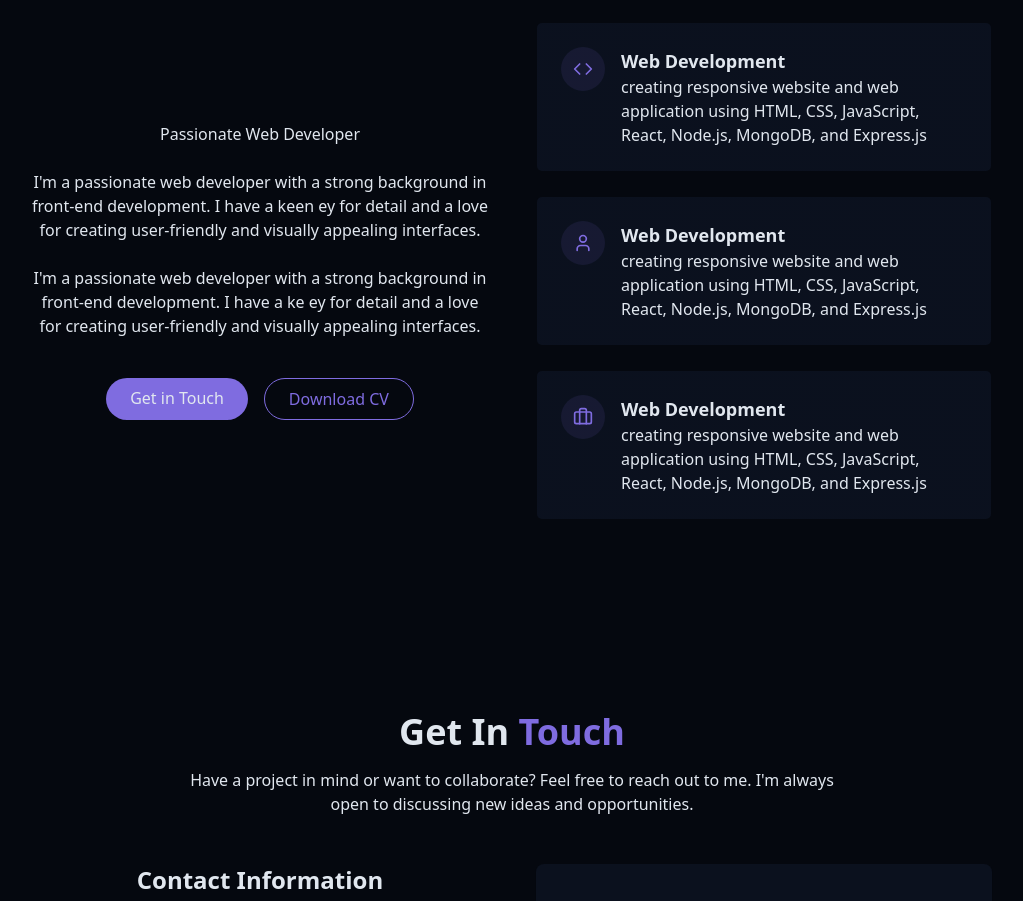
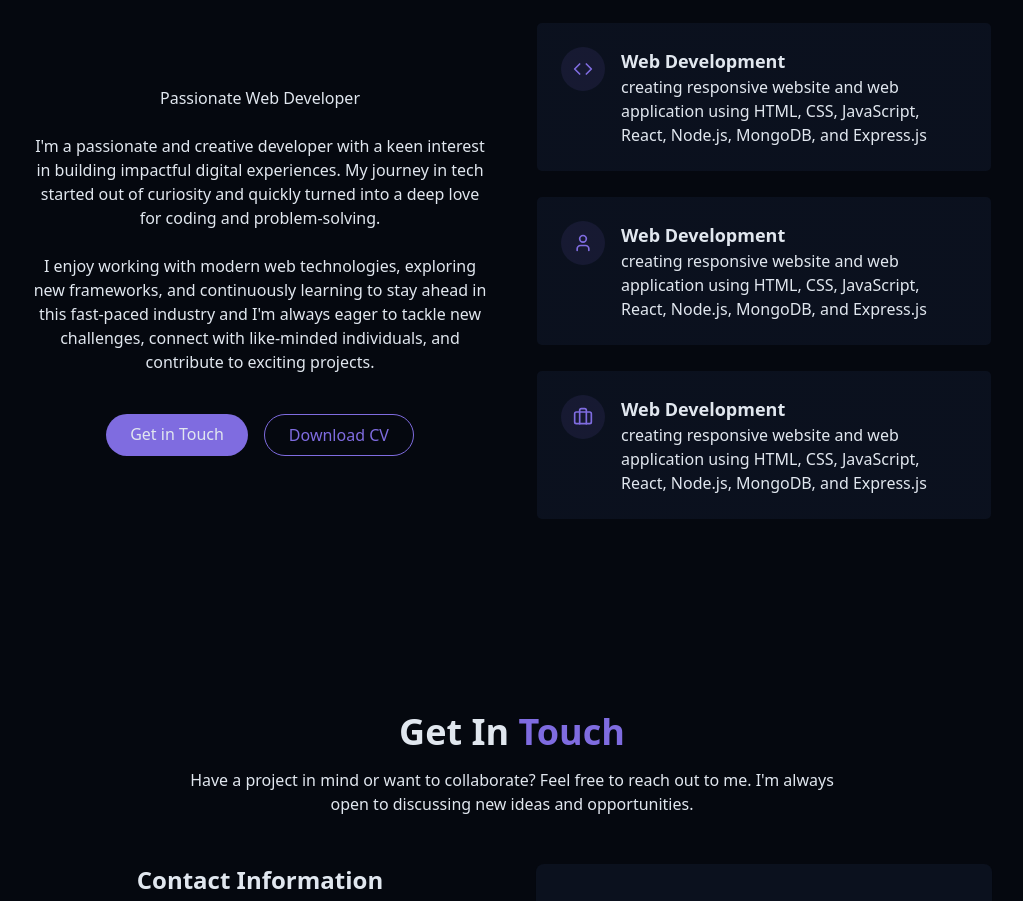
Before and after one commit to prathambagri/My_Portfolio, a React (Vite) app in the folder Portfolio/: page / in a window 1280 px wide. Shown: the part 2440-3341 px from the top of the page, without its empty margins (128-1151 px from the left). Built offline with nearby package versions, Linux system fonts and the light colour scheme.

Commit message:
pharagraph change

```diff
--- a/Portfolio/src/components/AboutMe.jsx
+++ b/Portfolio/src/components/AboutMe.jsx
@@ -12,12 +12,13 @@ export const AboutMe =()=>{
                 <div className="space-y-6">
                     <h3>Passionate Web Developer</h3>
                     <p className="text-muted-foreground">
-                        I'm a passionate web developer with a strong background in front-end development. I have a keen ey
-                        for detail and a love for creating user-friendly and visually appealing interfaces.
+                        I'm a passionate and creative developer with a keen interest in building impactful digital experiences.
+                        My journey in tech started out of curiosity and quickly turned into a deep love for coding and problem-solving.
                     </p>
                     <p className="text-muted-foreground">
-                        I'm a passionate web developer with a strong background in front-end development. I have a ke
-                        ey for detail and a love for creating user-friendly and visually appealing interfaces.
+                        I enjoy working with modern web technologies, exploring new frameworks, and continuously learning to stay ahead
+                        in this fast-paced industry and I'm always eager to tackle new challenges, connect with like-minded
+                        individuals, and contribute to exciting projects.
                     </p>
                     <div className="flex flex-col sm:flex-row gap-4 pt-4 justify-center">
                         <a href="#contact" className="cosmic-button">
```
